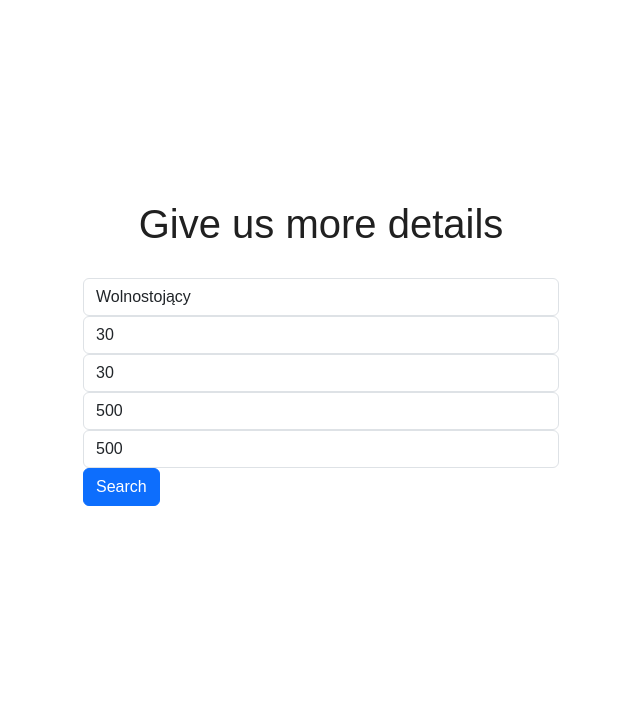
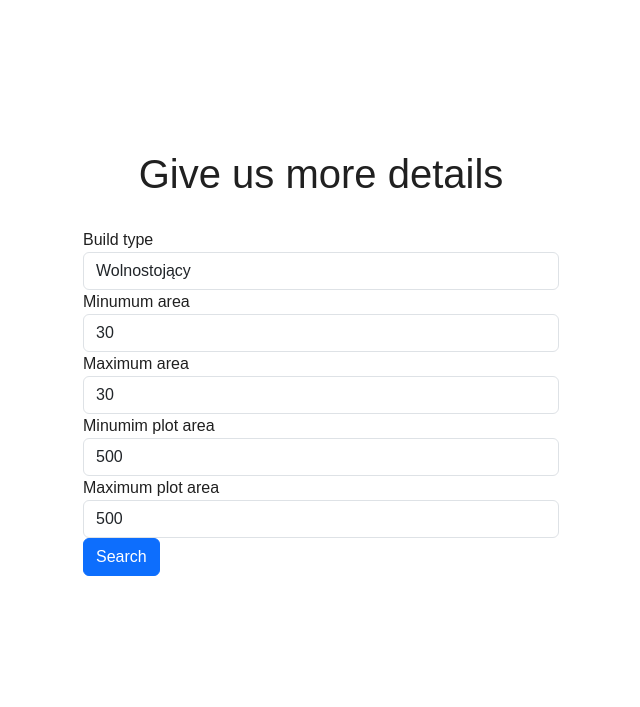
Before and after one commit to DEENUU1/OLX-Analytics, a Flask app: page /search_house in a window 1280 px wide. Shown: the part 66-773 px from the top of the page, without its empty margins (319-959 px from the left). Run offline with Flask 3, Linux system fonts and the light colour scheme; some libraries are stand-ins or nearby versions.

Commit message:
Style | Labels for all fields in forms, required city name

```diff
--- a/web/forms.py
+++ b/web/forms.py
@@ -20,7 +20,7 @@ class SearchByCategories(FlaskForm):
     category = SelectField("Category", choices=CATEGORIES)
     price_min = SelectField("Price min", choices=PRICE_VALUES)
     price_max = SelectField("Price max", choices=PRICE_VALUES)
-    city = StringField("City", default=None, render_kw={"placeholder": "City name"})
+    city = StringField("City", validators=[InputRequired()], default=None, render_kw={"placeholder": "City name"})
 
     def validate_city_name(self, city):
         city_clear_polish_char = unidecode(str(city))
--- a/web/static/css/forms.css
+++ b/web/static/css/forms.css
@@ -10,7 +10,7 @@
 
 
 #header-container{
-    margin-top: 200px;
+    margin-top: 150px;
     text-align: center;
 }
 
--- a/web/templates/search_apartment.html
+++ b/web/templates/search_apartment.html
@@ -16,18 +16,23 @@
 <div class="container" id="form-container">
   <form method="POST" class="form-inline">
     {{ form.hidden_tag() }}
+    <label for="formGroupExampleInput">Build type</label>
     <div class="form-group">
     {{form.build_type(class="form-control")}}
     </div>
+    <label for="formGroupExampleInput">Furnitures</label>
     <div class="form-group">
     {{form.furniture(class="form-control")}}
     </div>
+    <label for="formGroupExampleInput">Rooms</label>
     <div class="form-group">
     {{form.rooms(class="form-control")}}
     </div>
+    <label for="formGroupExampleInput">Minumum area</label>
     <div class="form-group">
     {{form.area_min(class="form-control")}}
     </div>
+    <label for="formGroupExampleInput">Maximum area</label>
     <div class="form-group">
     {{form.area_max(class="form-control")}}
     </div>
--- a/web/templates/search_house.html
+++ b/web/templates/search_house.html
@@ -17,18 +17,23 @@
 <div class="container" id="form-container">
   <form method="POST" class="form-inline">
     {{ form.hidden_tag() }}
+    <label for="formGroupExampleInput">Build type</label>
     <div class="form-group">
     {{form.build_type(class="form-control")}}
     </div>
+    <label for="formGroupExampleInput">Minumum area</label>
     <div class="form-group">
     {{form.area_min(class="form-control")}}
     </div>
+    <label for="formGroupExampleInput">Maximum area</label>
     <div class="form-group">
     {{form.area_max(class="form-control")}}
     </div>
+    <label for="formGroupExampleInput">Minumim plot area</label>
     <div class="form-group">
     {{form.area_plot_min(class="form-control")}}
     </div>
+    <label for="formGroupExampleInput">Maximum plot area</label>
     <div class="form-group">
     {{form.area_plot_max(class="form-control")}}
     </div>
```
